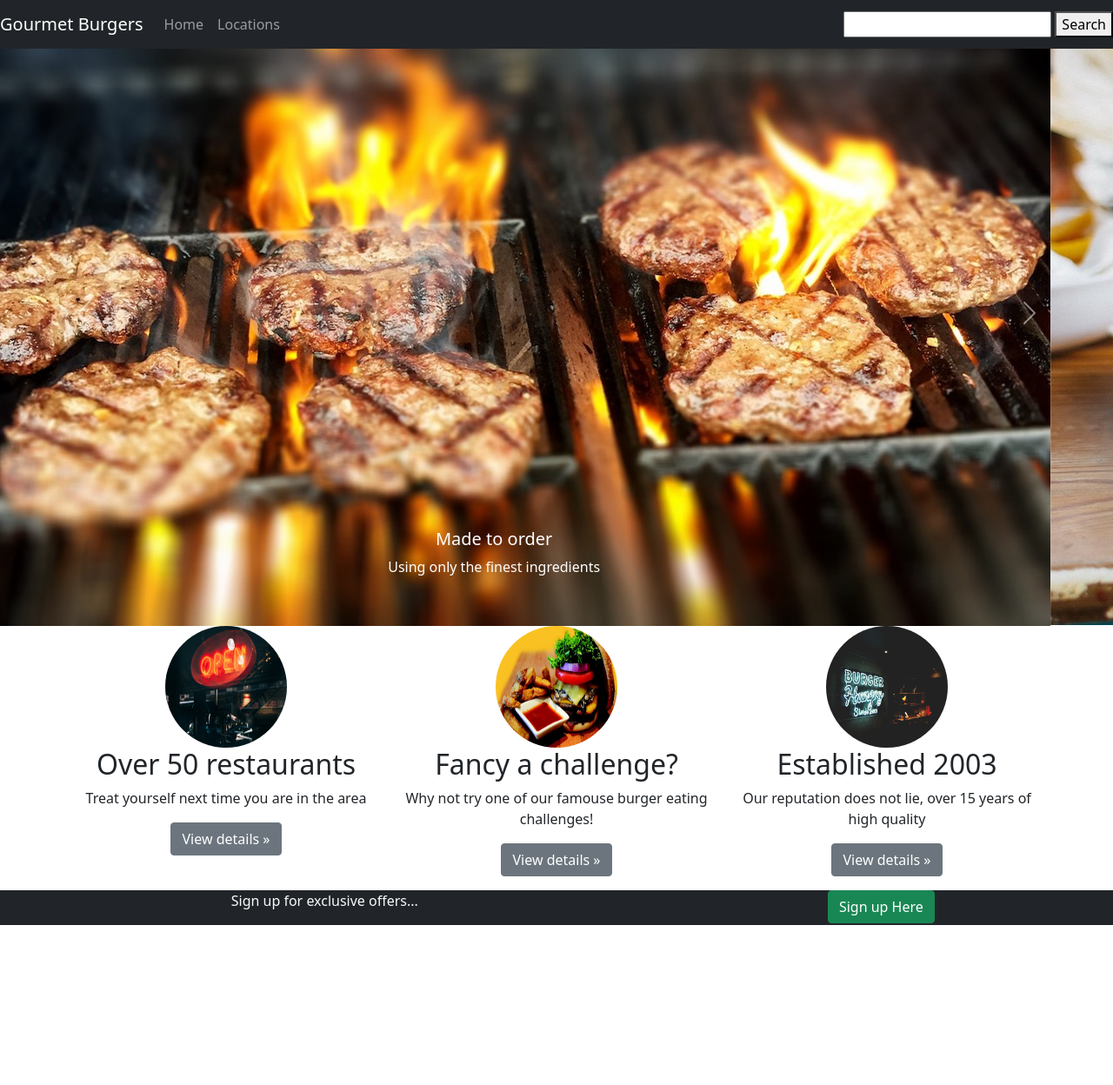
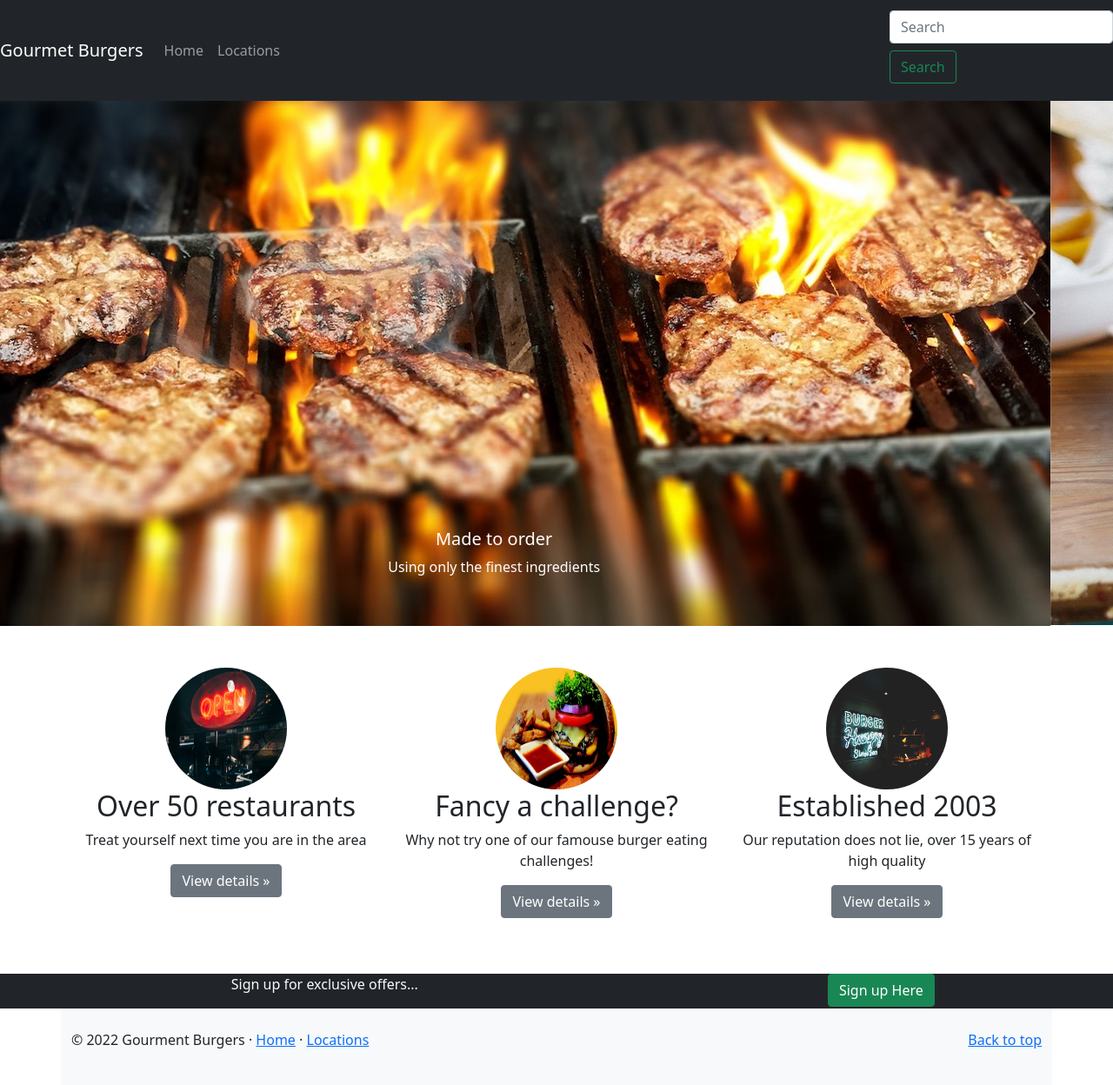
Before and after one commit to diegoalva07/Burger-Website, a plain HTML site: page index.html in a window 1280 px wide. Shown: the whole page at 87% size. Before the commit the page ends 1064 px from the top, so only its background shows below. Drawn offline with nearby package versions, Linux system fonts and the light colour scheme.

Commit message:
Added more bootstrap and layouts.

```diff
--- a/index.html
+++ b/index.html
@@ -16,9 +16,35 @@
 
 <body>
 
-    <header>
+<header>
 
-        <div id="carouselCrontrols" class="carousel slide" data-bs-ride="carousel">
+
+     <nav class="navbar navbar-expand-md navbar-dark navbar-dark fixed-top bg-dark">
+         <a class="navbar-brand" href="">Gourmet Burgers</a>
+         <button class="navbar-toggler" type="button" data-bs-toggle="collapse" data-bs-target="#navbarCollapse">
+             <span class="navbar-toggler-icon"></span>
+         </button>
+         <div class="collapse navbar-collapse" id="navbarCollapse">
+             <ul class="navbar-nav me-auto">
+                 <li class="nav-item">
+                     <a class="nav-link"> Home</a>
+                 </li>
+                 <li class="nav-item">
+                     <a class="nav-link">Locations</a>
+                 </li>
+             </ul>
+
+             <form class="form-inline my-2 my-md-1">
+                 <input class="form-control mr-sm-2 " type="text" placeholder="Search">
+                 <button class="btn btn-outline-success my-sm-2" type="submit">Search</button>
+             </form>
+         </div>
+     </nav>
+
+
+    </header>
+
+      <div id="carouselCrontrols" class="carousel slide" data-bs-ride="carousel">
             <div class="carousel-inner">
                 <div class="carousel-item active">
                     <img class="w-100" src="img/carousel1.jpg" alt="First Slide">
@@ -47,32 +73,7 @@
         </div>
 
 
-        <nav class="navbar navbar-expand-md navbar-dark navbar-dark fixed-top bg-dark">
-            <a class="navbar-brand" href="">Gourmet Burgers</a>
-            <button class="navbar-toggler" type="button" data-bs-toggle="collapse" data-bs-target="#navbarCollapse">
-                <span class="navbar-toggler-icon"></span>
-            </button>
-            <div class="collapse navbar-collapse" id="navbarCollapse">
-                <ul class="navbar-nav me-auto">
-                    <li class="nav-item">
-                        <a class="nav-link"> Home</a>
-                    </li>
-                    <li class="nav-item">
-                        <a class="nav-link">Locations</a>
-                    </li>
-                </ul>
-                <form>
-                    <input>
-                    <button type="submit">Search</button>
-                </form>
-
-            </div>
-        </nav>
-
-
-    </header>
-
-    <div class="container text-center">
+    <div class="container text-center py-5">
         <div class="row">
             <div class="col-md-4">
                 <img class="rounded-circle" src="img/open.jpg" alt="restaurants images">
@@ -150,6 +151,17 @@
         </div>
     </div>
 
+    <footer class="container bg-light py-4">
+        <p class="float-end"><a href="#">Back to top</a></p>
+        <p>&copy; 2022 Gourment Burgers &middot;
+           <a href="">Home</a>
+           &middot;
+           <a href="">Locations</a>
+
+        </p>
+
+    </footer>
+
     <!-- Optional JavaScript; choose one of the two! -->
 
     <!-- Option 1: Bootstrap Bundle with Popper -->
```
